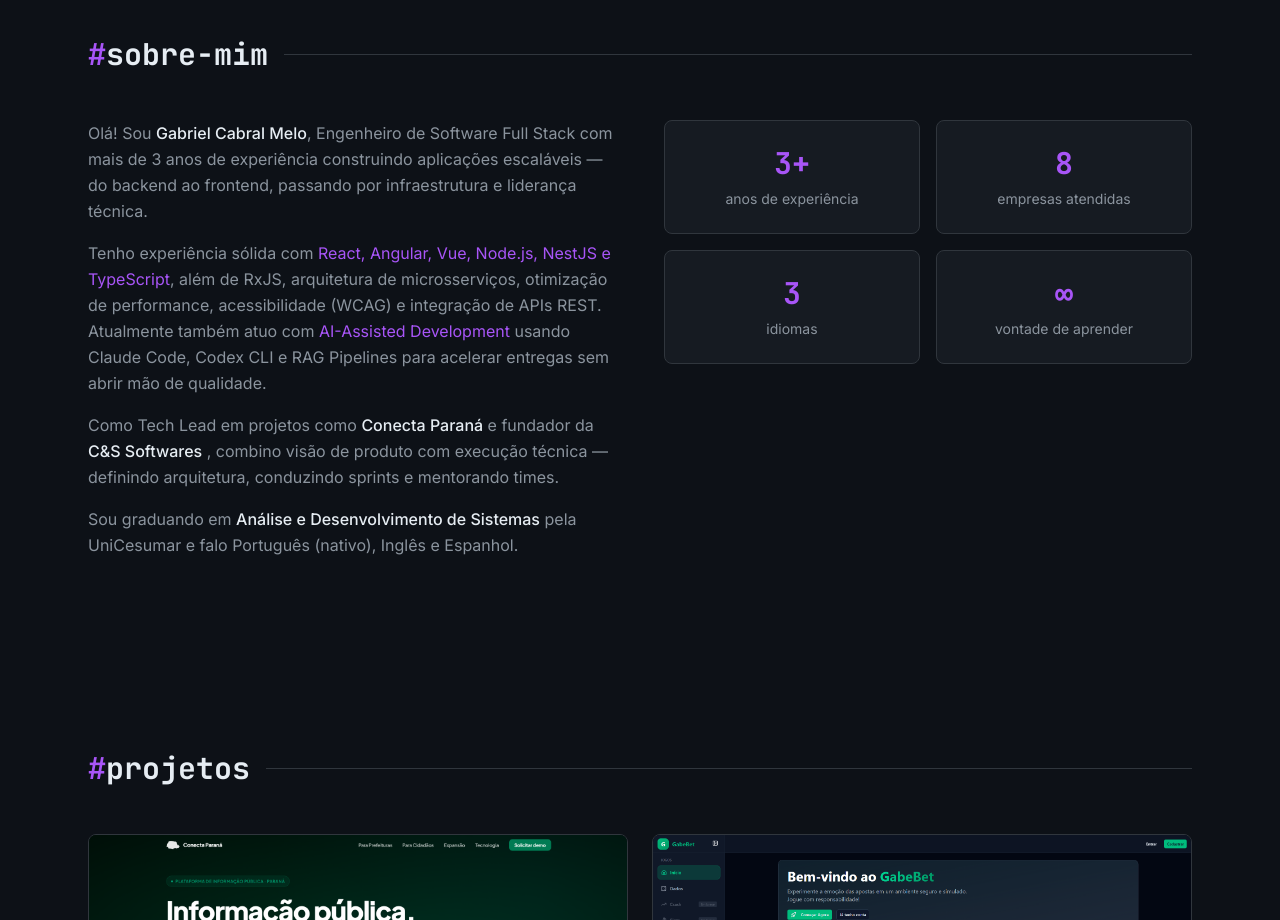
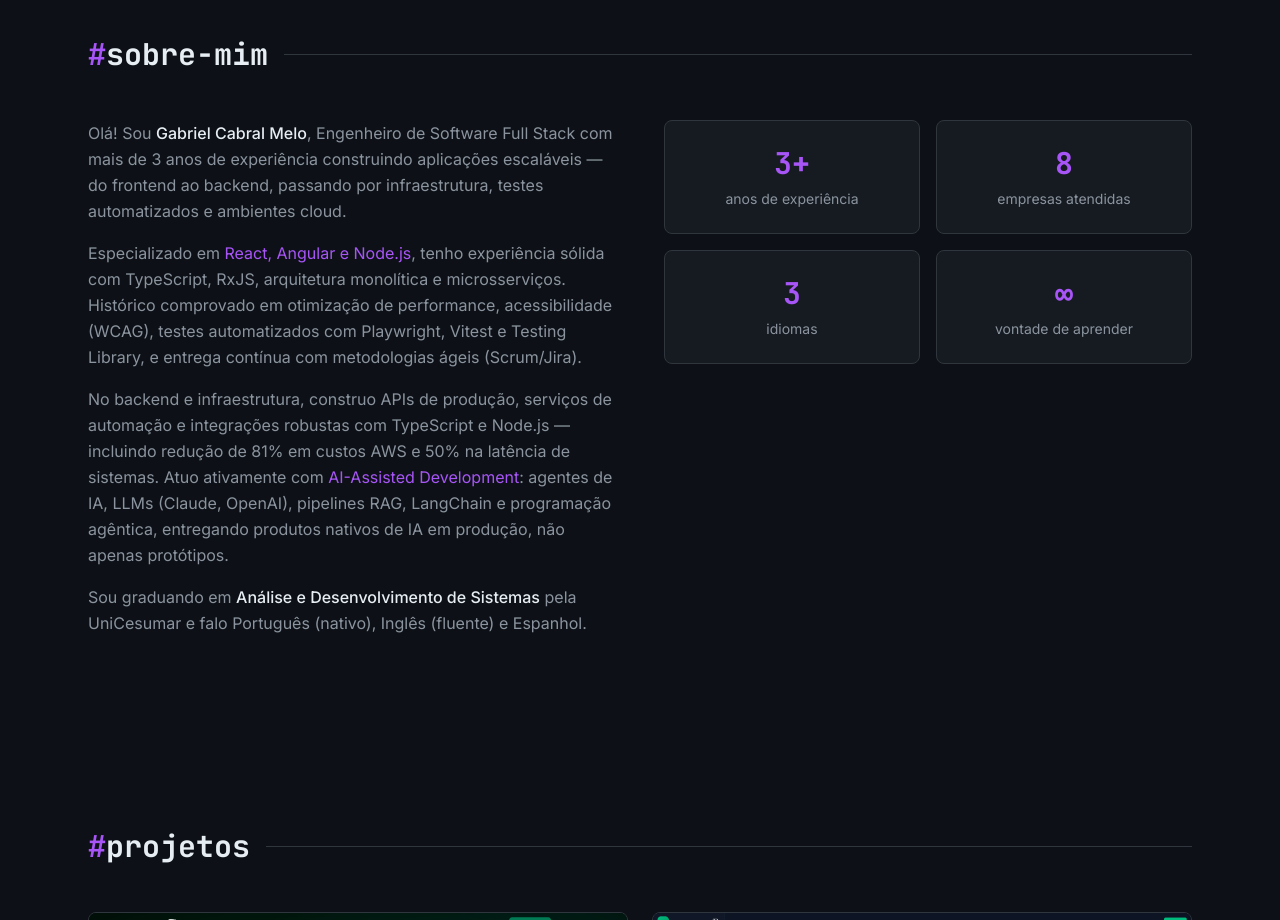
Before and after one commit to gabecmelo/gabecmelo.github.io, a React (Vite) app: page / in a window 1280 px wide. Shown: the part 860-1780 px from the top of the page. Built offline with nearby package versions, Linux system fonts and the light colour scheme.

Commit message:
feat: update about

```diff
--- a/src/i18n/en.ts
+++ b/src/i18n/en.ts
@@ -13,17 +13,17 @@ export const en: Translations = {
     greeting: "Hello, world! I'm",
     role: 'Full Stack Software Engineer',
     description:
-      '3+ years building scalable applications with React, Angular, Vue, and Node.js/NestJS. Full stack architecture, automated testing, CI/CD, and AI-Assisted Development.',
+      '3+ years building scalable applications with React, Angular, Vue, and Node.js (Express and NestJS). Full stack architecture, automated testing, CI/CD, and AI-Assisted Development.',
     cta: { contact: 'Contact', resume: 'Resume' },
     resume: '/Gabriel_Cabral_Melo_EN.pdf',
   },
   about: {
     heading: 'about-me',
     bio: [
-      "Hi! I'm <strong>Gabriel Cabral Melo</strong>, a Full Stack Software Engineer with over 3 years of experience building scalable applications — from backend to frontend, including infrastructure and technical leadership.",
-      'I have solid experience with <accent>React, Angular, Vue, Node.js, NestJS, and TypeScript</accent>, along with RxJS, microservices architecture, performance optimization, accessibility (WCAG), and REST API integration. I also work with <accent>AI-Assisted Development</accent> using Claude Code, Codex CLI, and RAG Pipelines to accelerate delivery without compromising quality.',
-      'As Tech Lead at <strong>Conecta Paraná</strong> and founder of <strong>C&S Softwares</strong>, I combine product vision with technical execution — defining architecture, running sprints, and mentoring teams.',
-      'I am pursuing a degree in <strong>Systems Analysis and Development</strong> at UniCesumar and speak Portuguese (native), English, and Spanish.',
+      "Hi! I'm <strong>Gabriel Cabral Melo</strong>, a Full Stack Software Engineer with over 3 years of experience building scalable applications — from frontend to backend, through infrastructure, automated testing, and cloud environments.",
+      'Specialized in <accent>React, Angular and Node.js</accent>, with solid experience in TypeScript, RxJS, monolithic and microservices architectures. Proven track record in performance optimization, accessibility (WCAG), automated testing with Playwright, Vitest, and Testing Library, and continuous delivery with agile methodologies (Scrum/Jira).',
+      'On the backend and infrastructure side, I build production APIs, automation services, and robust integrations with TypeScript and Node.js — including 81% AWS cost reduction and 50% system latency reduction. I actively work with <accent>AI-Assisted Development</accent>: AI agents, LLMs (Claude, OpenAI API), RAG pipelines, LangChain, and agentic programming — shipping real AI-native products to production, not just prototypes.',
+      'I am pursuing a degree in <strong>Systems Analysis and Development</strong> at UniCesumar and speak Portuguese (native), English (fluent), and Spanish.',
     ],
     stats: [
       { value: '3+', label: 'years of experience' },
--- a/src/i18n/pt.ts
+++ b/src/i18n/pt.ts
@@ -20,10 +20,10 @@ export const pt: Translations = {
   about: {
     heading: 'sobre-mim',
     bio: [
-      'Olá! Sou <strong>Gabriel Cabral Melo</strong>, Engenheiro de Software Full Stack com mais de 3 anos de experiência construindo aplicações escaláveis — do backend ao frontend, passando por infraestrutura e liderança técnica.',
-      'Tenho experiência sólida com <accent>React, Angular, Vue, Node.js, NestJS e TypeScript</accent>, além de RxJS, arquitetura de microsserviços, otimização de performance, acessibilidade (WCAG) e integração de APIs REST. Atualmente também atuo com <accent>AI-Assisted Development</accent> usando Claude Code, Codex CLI e RAG Pipelines para acelerar entregas sem abrir mão de qualidade.',
-      'Como Tech Lead em projetos como <strong>Conecta Paraná</strong> e fundador da <strong>C&S Softwares</strong> , combino visão de produto com execução técnica — definindo arquitetura, conduzindo sprints e mentorando times.',
-      'Sou graduando em <strong>Análise e Desenvolvimento de Sistemas</strong> pela UniCesumar e falo Português (nativo), Inglês e Espanhol.',
+      'Olá! Sou <strong>Gabriel Cabral Melo</strong>, Engenheiro de Software Full Stack com mais de 3 anos de experiência construindo aplicações escaláveis — do frontend ao backend, passando por infraestrutura, testes automatizados e ambientes cloud.',
+      'Especializado em <accent>React, Angular e Node.js</accent>, tenho experiência sólida com TypeScript, RxJS, arquitetura monolítica e microsserviços. Histórico comprovado em otimização de performance, acessibilidade (WCAG), testes automatizados com Playwright, Vitest e Testing Library, e entrega contínua com metodologias ágeis (Scrum/Jira).',
+      'No backend e infraestrutura, construo APIs de produção, serviços de automação e integrações robustas com TypeScript e Node.js — incluindo redução de 81% em custos AWS e 50% na latência de sistemas. Atuo ativamente com <accent>AI-Assisted Development</accent>: agentes de IA, LLMs (Claude, OpenAI), pipelines RAG, LangChain e programação agêntica, entregando produtos nativos de IA em produção, não apenas protótipos.',
+      'Sou graduando em <strong>Análise e Desenvolvimento de Sistemas</strong> pela UniCesumar e falo Português (nativo), Inglês (fluente) e Espanhol.',
     ],
     stats: [
       { value: '3+', label: 'anos de experiência' },
```
